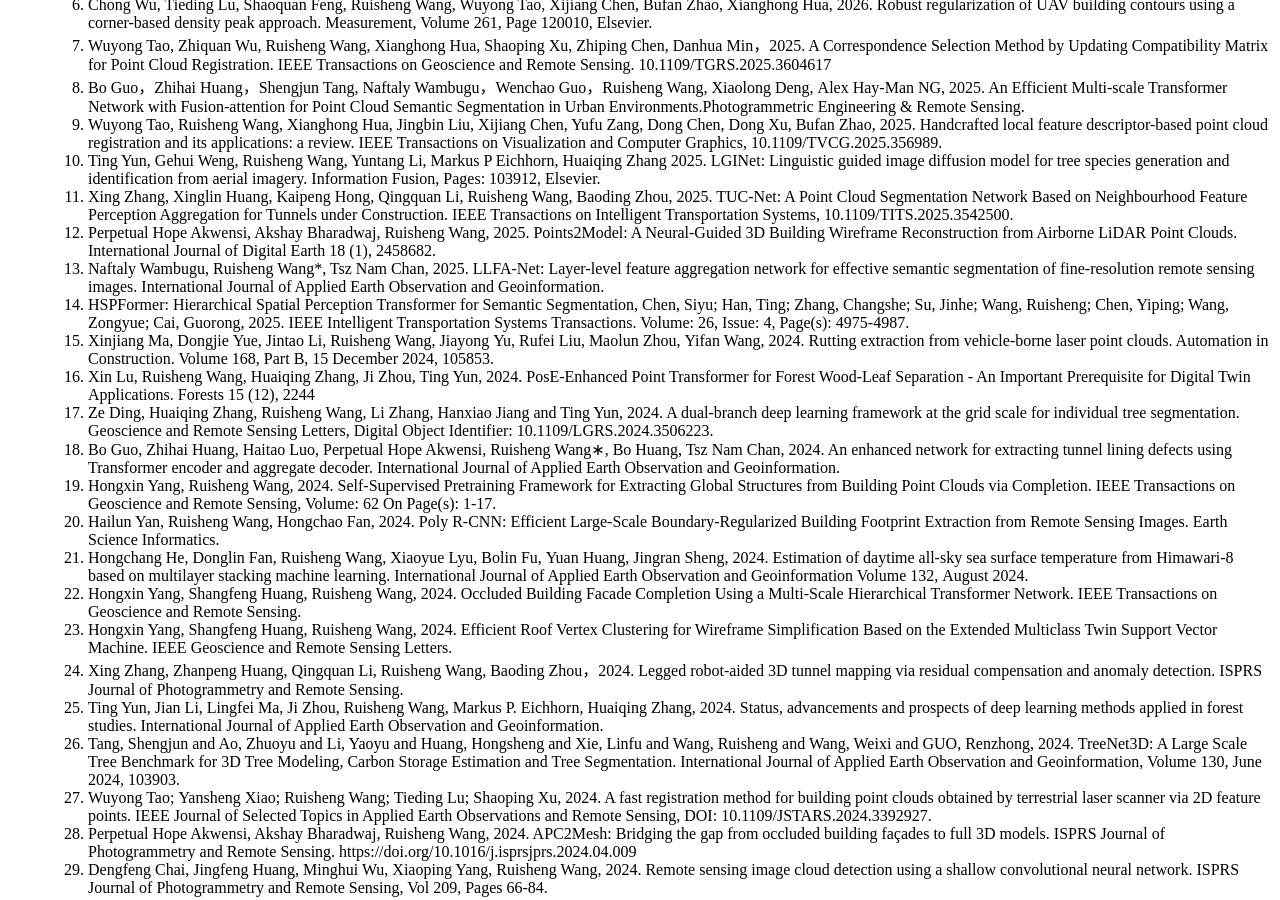
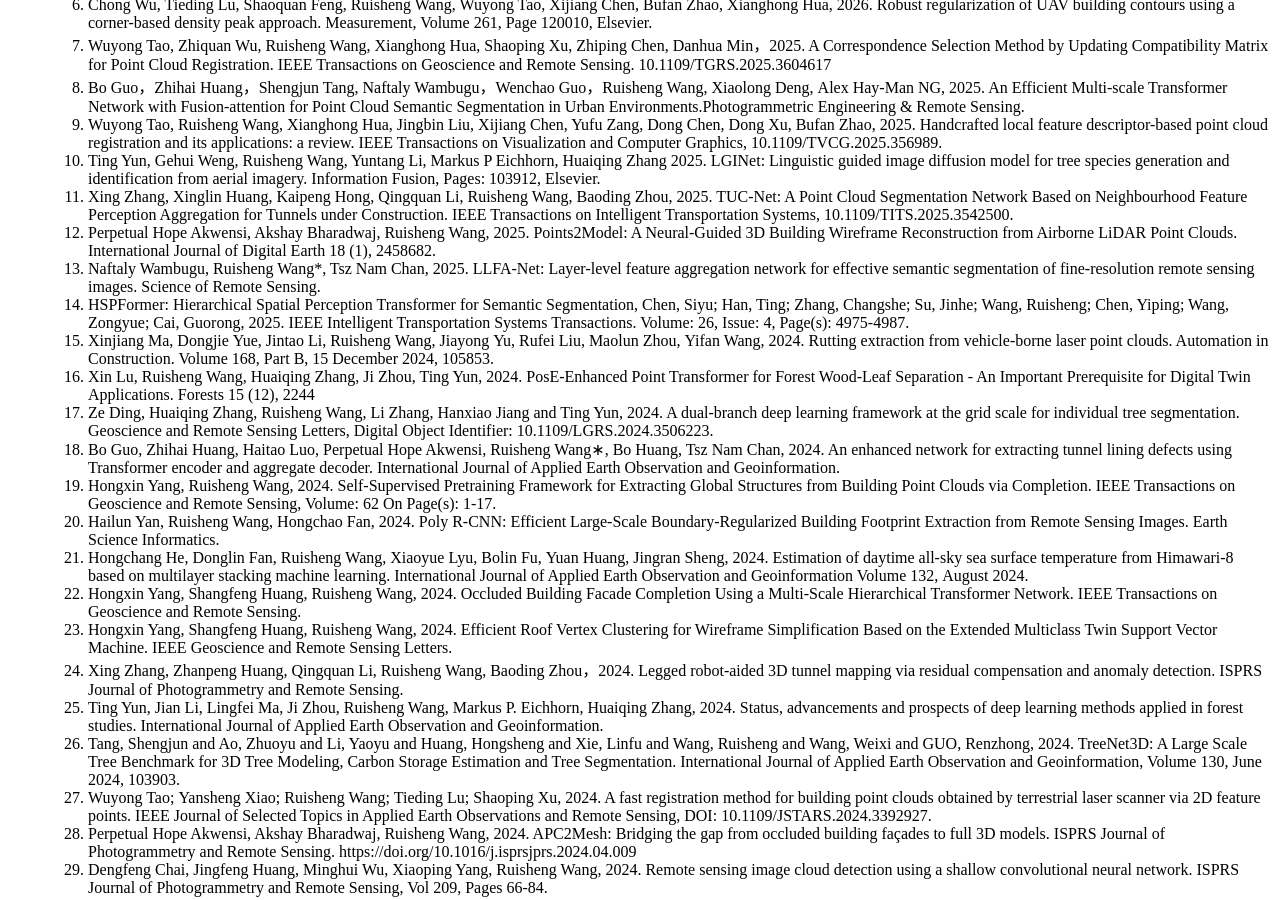
Before and after one commit to ruishengwang/ruishengwang.github.io, a Jekyll site: the page built from _pages/includes/publications.md, in a window 1280 px wide and 900 px high, scrolled down 810 px. Built offline with Jekyll 4.4.1, drawn with Linux system fonts in a browser that asks for light colours; our own code applies the rules of GitHub Pages for plain Markdown files.

Commit message:
Update publications.md

```diff
--- a/_pages/includes/publications.md
+++ b/_pages/includes/publications.md
@@ -18,7 +18,7 @@
 10. Ting Yun, Gehui Weng, Ruisheng Wang, Yuntang Li, Markus P Eichhorn, Huaiqing Zhang 2025. LGINet: Linguistic guided image diffusion model for tree species generation and identification from aerial imagery. Information Fusion, Pages: 103912, Elsevier.
 11. Xing Zhang, Xinglin Huang, Kaipeng Hong, Qingquan Li, Ruisheng Wang, Baoding Zhou, 2025. TUC-Net: A Point Cloud Segmentation Network Based on Neighbourhood Feature Perception Aggregation for Tunnels under Construction. IEEE Transactions on Intelligent Transportation Systems, 10.1109/TITS.2025.3542500.
 12. Perpetual Hope Akwensi, Akshay Bharadwaj, Ruisheng Wang, 2025. Points2Model: A Neural-Guided 3D Building Wireframe Reconstruction from Airborne LiDAR Point Clouds.  International Journal of Digital Earth 18 (1), 2458682.
-13. Naftaly Wambugu, Ruisheng Wang*, Tsz Nam Chan, 2025. LLFA-Net: Layer-level feature aggregation network for effective semantic segmentation of fine-resolution remote sensing images. International Journal of Applied Earth Observation and Geoinformation.
+13. Naftaly Wambugu, Ruisheng Wang*, Tsz Nam Chan, 2025. LLFA-Net: Layer-level feature aggregation network for effective semantic segmentation of fine-resolution remote sensing images. Science of Remote Sensing.
 14. HSPFormer: Hierarchical Spatial Perception Transformer for Semantic Segmentation, Chen, Siyu; Han, Ting; Zhang, Changshe; Su, Jinhe; Wang, Ruisheng; Chen, Yiping; Wang, Zongyue; Cai, Guorong, 2025. IEEE Intelligent Transportation Systems Transactions. Volume: 26, Issue: 4, Page(s): 4975-4987.
 15. Xinjiang Ma, Dongjie Yue, Jintao Li, Ruisheng Wang, Jiayong Yu, Rufei Liu, Maolun Zhou, Yifan Wang, 2024. Rutting extraction from vehicle-borne laser point clouds. Automation in Construction. Volume 168, Part B, 15 December 2024, 105853.
 16. Xin Lu, Ruisheng Wang, Huaiqing Zhang, Ji Zhou, Ting Yun, 2024. PosE-Enhanced Point Transformer for Forest Wood-Leaf Separation - An Important Prerequisite for Digital Twin Applications. Forests 15 (12), 2244
```
